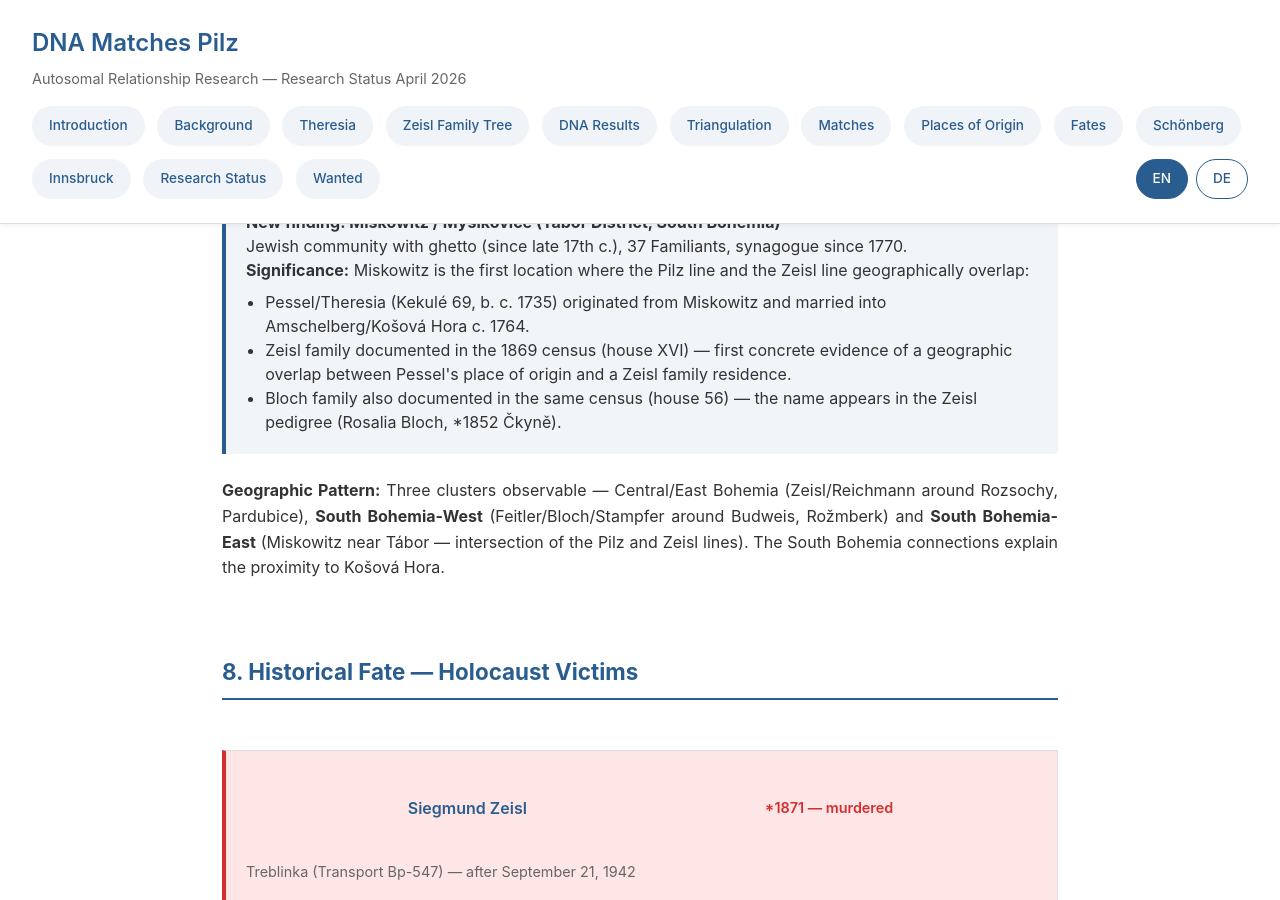
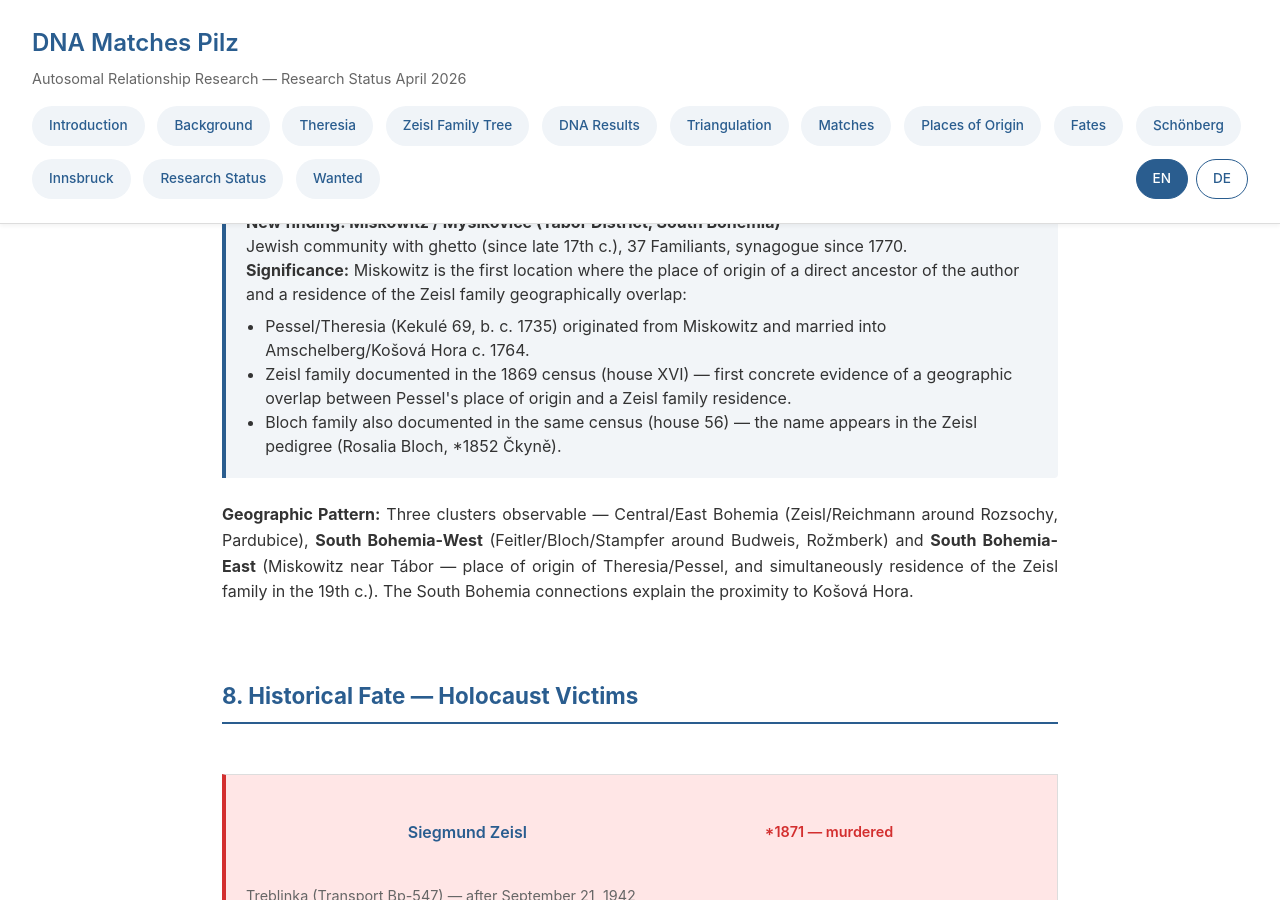
Before and after one commit to pilzchronik/dna-matches, a Jekyll site: the page built from en/index.html, in a window 1280 px wide and 900 px high, scrolled down 9467 px. Built offline with Jekyll 4.4.1, drawn with Linux system fonts in a browser that asks for light colours.

Commit message:
Pilz to Zeisl

```diff
--- a/en/index.html
+++ b/en/index.html
@@ -524,7 +524,7 @@ permalink: /en/
             <div class="fact-box">
                 <strong>New finding: Miskowitz / Myslkovice (Tábor District, South Bohemia)</strong><br>
                 Jewish community with ghetto (since late 17th c.), 37 Familiants, synagogue since 1770.<br>
-                <strong>Significance:</strong> Miskowitz is the first location where the Pilz line and the Zeisl line geographically overlap:
+                <strong>Significance:</strong> Miskowitz is the first location where the place of origin of a direct ancestor of the author and a residence of the Zeisl family geographically overlap:
                 <ul style="margin: 0.5rem 0 0 1.2rem;">
                     <li>Pessel/Theresia (Kekulé 69, b. c. 1735) originated from Miskowitz and married into Amschelberg/Košová Hora c. 1764.</li>
                     <li>Zeisl family documented in the 1869 census (house XVI) — first concrete evidence of a geographic overlap between Pessel's place of origin and a Zeisl family residence.</li>
@@ -532,7 +532,7 @@ permalink: /en/
                 </ul>
             </div>
 
-            <p><strong>Geographic Pattern:</strong> Three clusters observable — Central/East Bohemia (Zeisl/Reichmann around Rozsochy, Pardubice), <strong>South Bohemia-West</strong> (Feitler/Bloch/Stampfer around Budweis, Rožmberk) and <strong>South Bohemia-East</strong> (Miskowitz near Tábor — intersection of the Pilz and Zeisl lines). The South Bohemia connections explain the proximity to Košová Hora.</p>
+            <p><strong>Geographic Pattern:</strong> Three clusters observable — Central/East Bohemia (Zeisl/Reichmann around Rozsochy, Pardubice), <strong>South Bohemia-West</strong> (Feitler/Bloch/Stampfer around Budweis, Rožmberk) and <strong>South Bohemia-East</strong> (Miskowitz near Tábor — place of origin of Theresia/Pessel, and simultaneously residence of the Zeisl family in the 19th c.). The South Bohemia connections explain the proximity to Košová Hora.</p>
         </section>
         <section id="fates">
             <h2>8. Historical Fate — Holocaust Victims</h2>
--- a/index.html
+++ b/index.html
@@ -534,7 +534,7 @@ permalink: /
             <div class="fact-box">
                 <strong>Neufund: Miskowitz / Myslkovice (Bezirk Tábor, Südböhmen)</strong><br>
                 Jüdische Gemeinde mit Ghetto (seit Ende 17. Jh.), 37 Familianten, Synagoge seit 1770.<br>
-                <strong>Bedeutung für die Forschung:</strong> Miskowitz ist der erste Ort, an dem sich die Pilz-Linie und die Zeisl-Linie geographisch überschneiden:
+                <strong>Bedeutung für die Forschung:</strong> Miskowitz ist der erste Ort, an dem sich der Herkunftsort einer direkten Vorfahrin des Autors und ein Wohnort der Zeisl-Familie geographisch überschneiden:
                 <ul style="margin: 0.5rem 0 0 1.2rem;">
                     <li>Pessel/Theresia (Kekulé 69, geb. ca. 1735) stammte aus Miskowitz und heiratete ca. 1764 nach Amschelberg/Košová Hora ein.</li>
                     <li>Familie Zeisl im Census 1869 nachgewiesen (Haus XVI) — erster konkreter Nachweis einer geographischen Überschneidung zwischen Pessels Herkunftsort und einem Wohnort der Zeisl-Familie.</li>
@@ -542,7 +542,7 @@ permalink: /
                 </ul>
             </div>
 
-            <p><strong>Geographisches Muster:</strong> Drei Cluster beobachtbar — Zentral-/Ostböhmen (Zeisl/Reichmann um Rozsochy, Pardubice), <strong>Südböhmen-West</strong> (Feitler/Bloch/Stampfer um Budweis, Rožmberk) und <strong>Südböhmen-Ost</strong> (Miskowitz bei Tábor — Kreuzungspunkt der Pilz- und Zeisl-Linie). Die Südböhmen-Verbindungen erklären die Nähe zu Košová Hora.</p>
+            <p><strong>Geographisches Muster:</strong> Drei Cluster beobachtbar — Zentral-/Ostböhmen (Zeisl/Reichmann um Rozsochy, Pardubice), <strong>Südböhmen-West</strong> (Feitler/Bloch/Stampfer um Budweis, Rožmberk) und <strong>Südböhmen-Ost</strong> (Miskowitz bei Tábor — Herkunftsort von Theresia/Pessel, zugleich Wohnort der Zeisl-Familie im 19. Jh.). Die Südböhmen-Verbindungen erklären die Nähe zu Košová Hora.</p>
         </section>
         <section id="schicksale">
             <h2>8. Historisches Schicksal — Holocaust-Opfer</h2>
```
